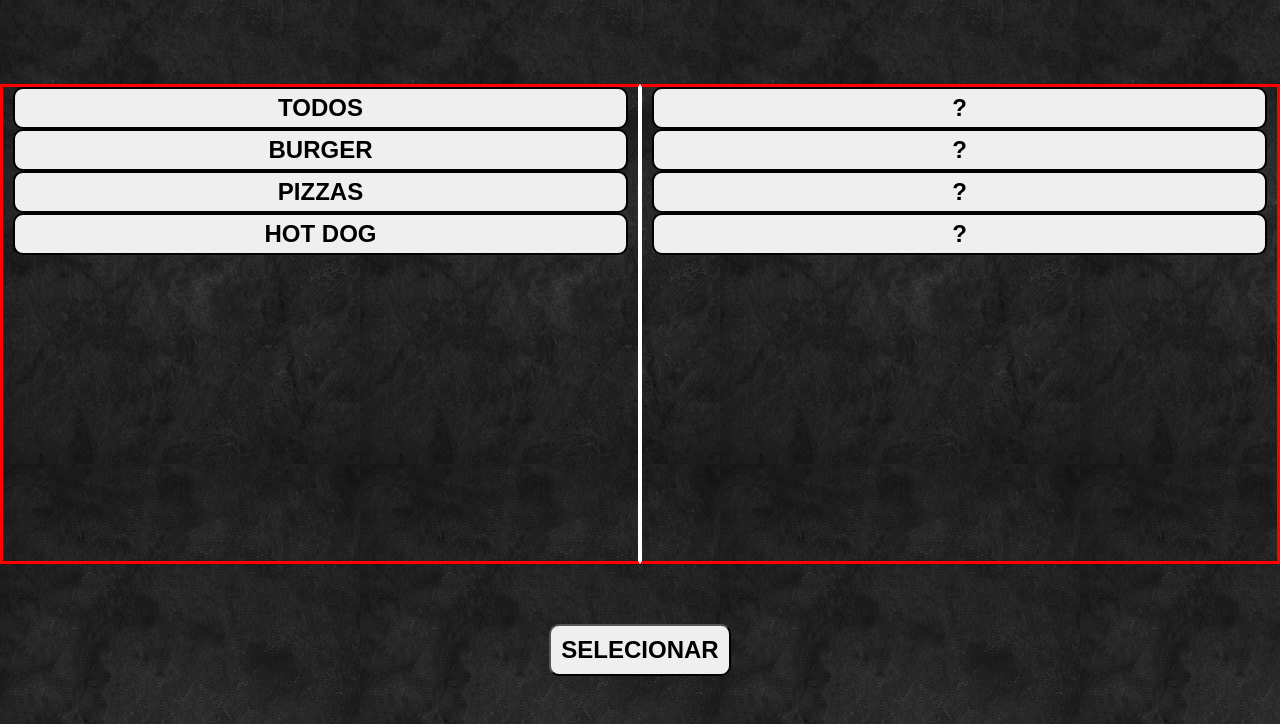
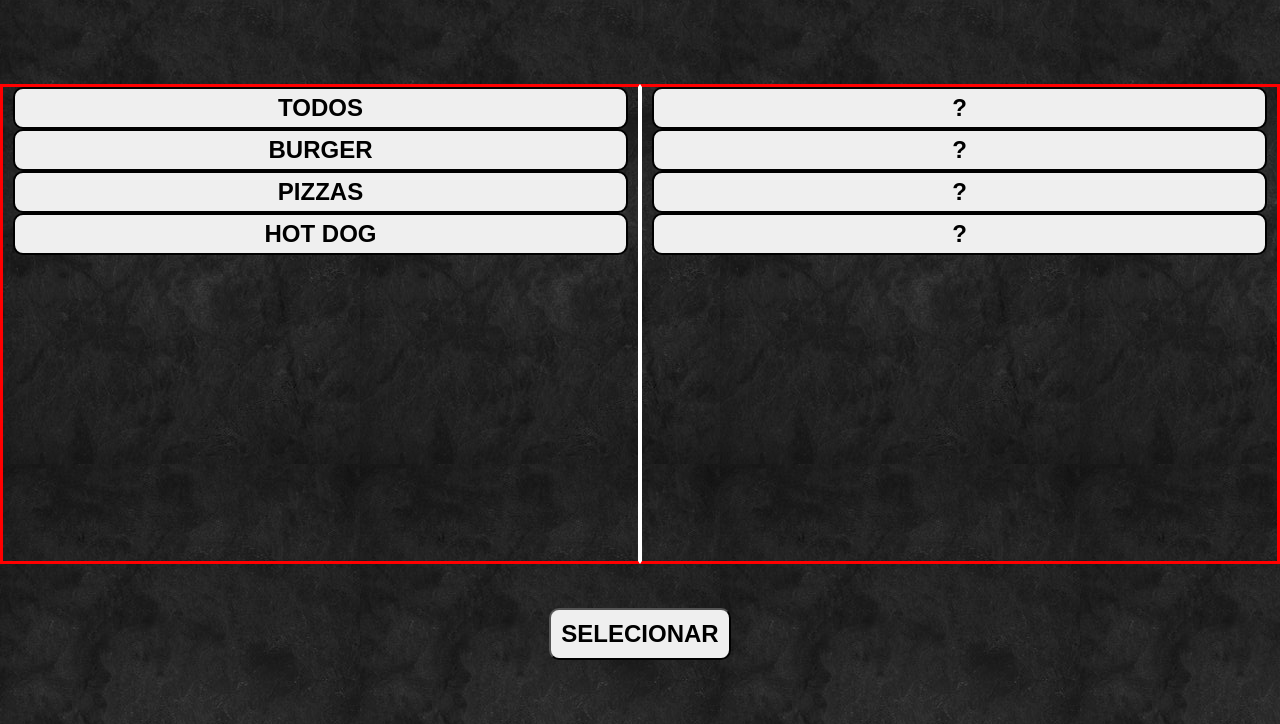
Before and after one commit to dev-brunosantos/sistema-restaurante, a plain HTML site: page sistema/windows/produtos.html in a window 1280 px wide. Shown: the part 76-800 px from the top of the page. Drawn offline with Linux system fonts and the light colour scheme.

Commit message:
Atualização

```diff
--- a/sistema/styles/_produtos.sass
+++ b/sistema/styles/_produtos.sass
@@ -45,4 +45,4 @@
 
 .btn-selecionar
     position: absolute
-    bottom: 0
+    bottom: 1rem
```
Also changed, not shown: sistema/styles/style.css, 1 other file.
